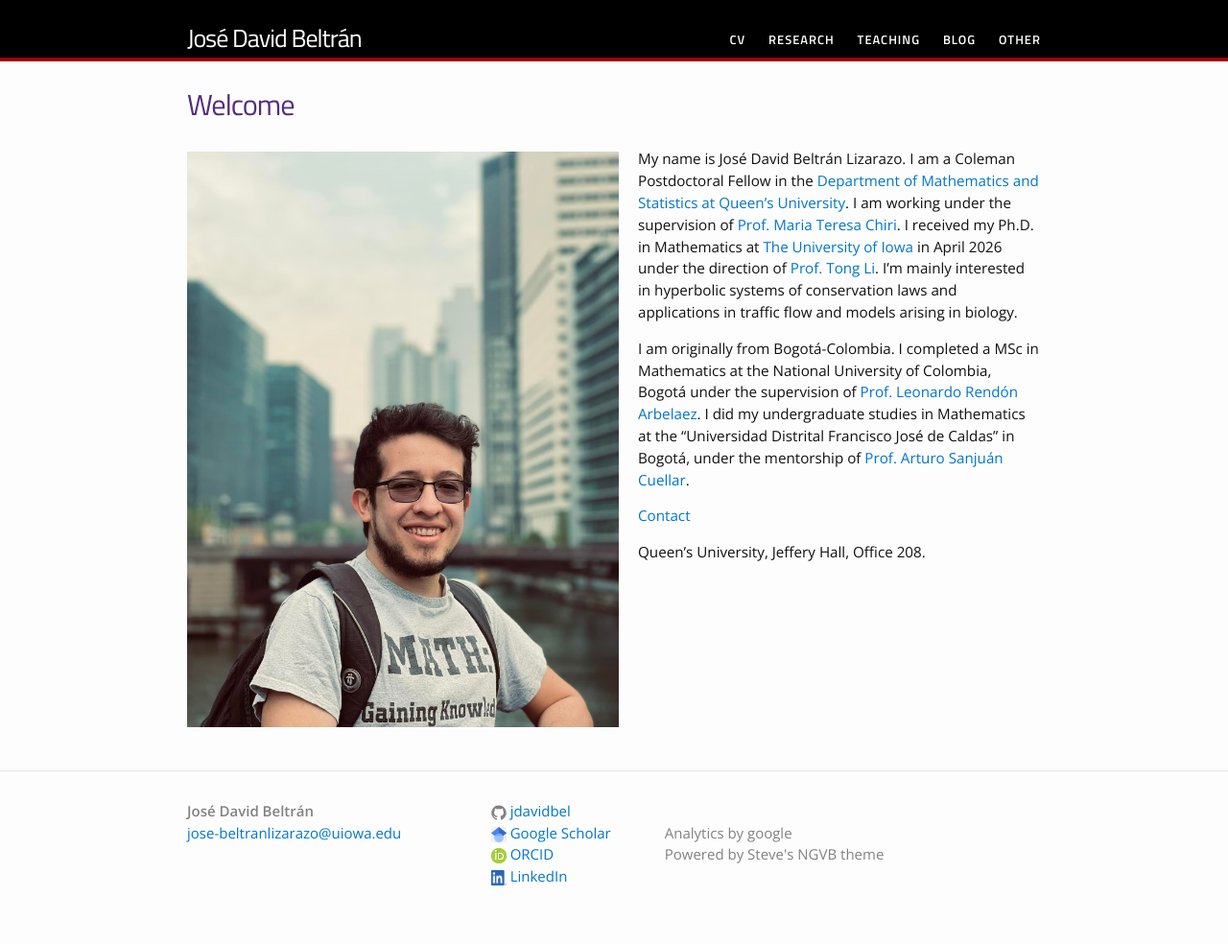
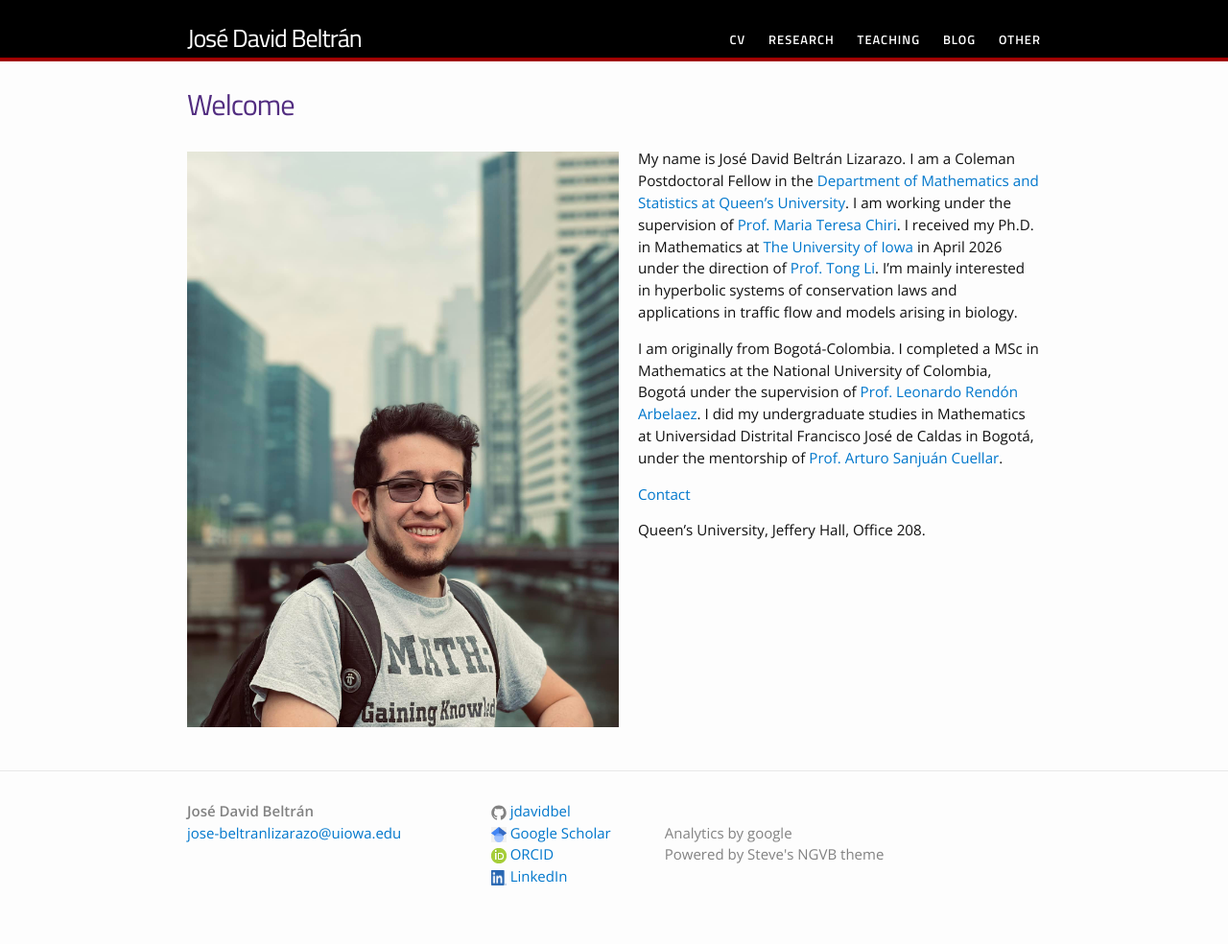
Before and after one commit to jdavidbel/jdavidbel.github.io, a Jekyll site: the page built from index.md, in a window 1280 px wide. Shown: the whole page at 96% size. Built offline with Jekyll 4.4.1, drawn with Linux system fonts in a browser that asks for light colours.

Commit message:
Update index.md
Sanjuan personal website updated.

```diff
--- a/index.md
+++ b/index.md
@@ -10,7 +10,7 @@ I received my Ph.D. in Mathematics at [The University of Iowa](https://math.uiow
 
 
 I am originally from Bogotá-Colombia. I completed a MSc in Mathematics at the National University of Colombia, Bogotá under the supervision of [Prof. Leonardo Rendón Arbelaez](https://ciencias.bogota.unal.edu.co/docente/rendon-arbelaez-leonardo/).
-I did my undergraduate studies in Mathematics at the "Universidad Distrital Francisco José de Caldas" in Bogotá, under the mentorship of [Prof. Arturo Sanjuán Cuellar](https://fnaturales.udistrital.edu.co/matematicas/index.php/docentes/alvaro-arturo-sanjuan-cuellar).
+I did my undergraduate studies in Mathematics at Universidad Distrital Francisco José de Caldas in Bogotá, under the mentorship of [Prof. Arturo Sanjuán Cuellar](https://arturosanjuan.xyz/).
 
 
 [Contact](/contact/)
```
